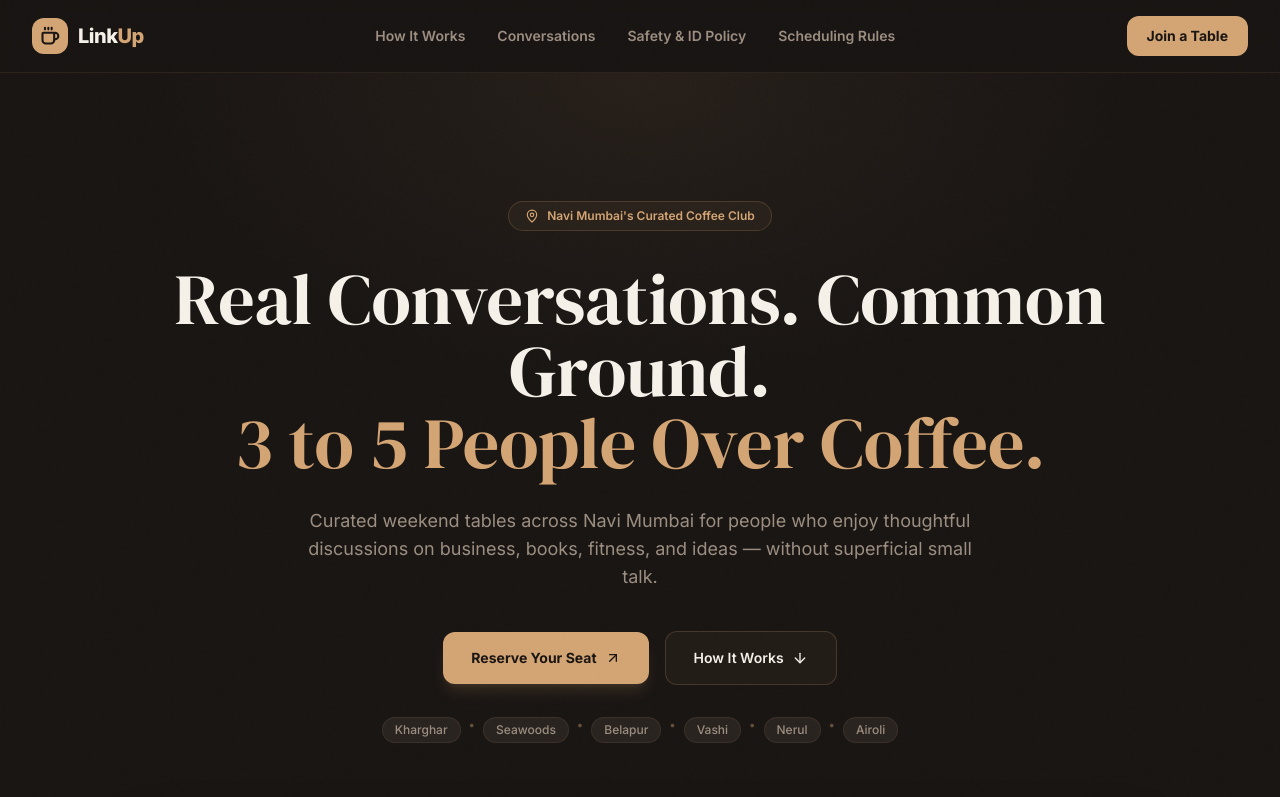
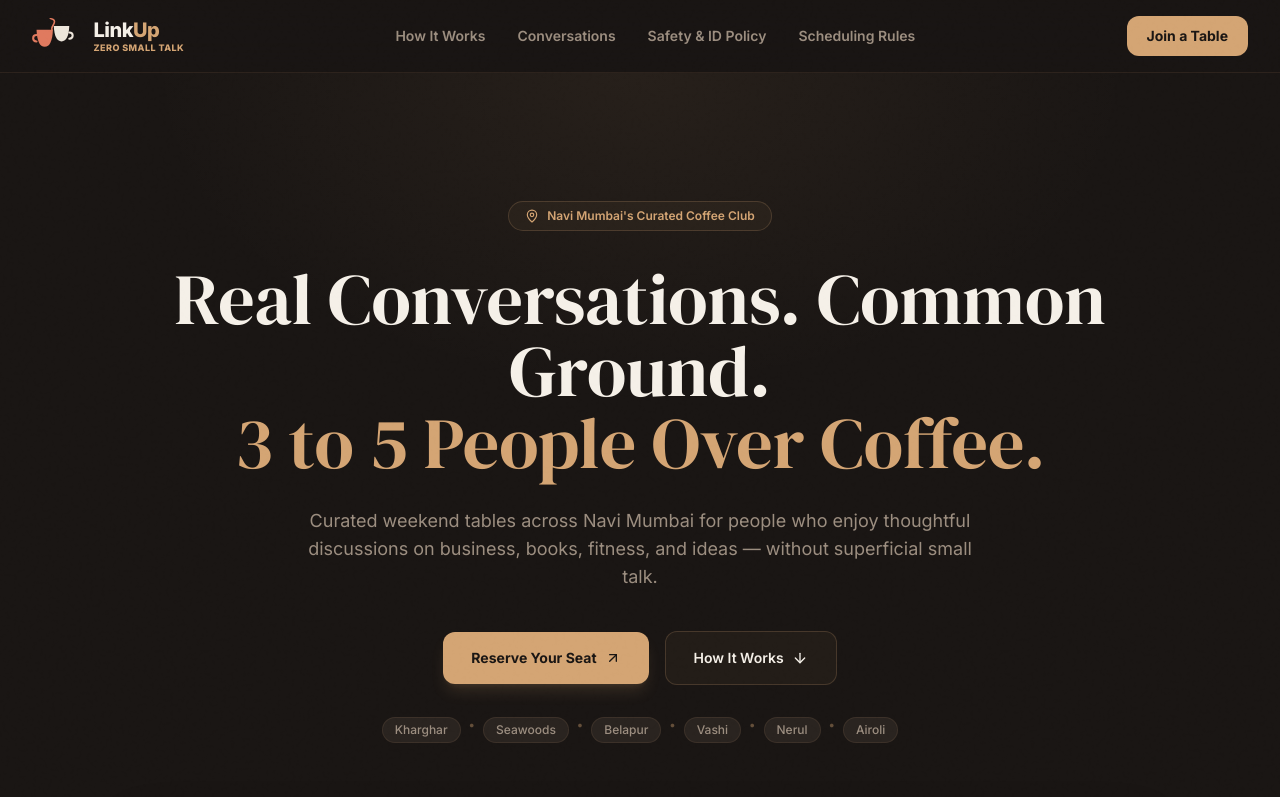
Before and after one commit to yashbahalkar0-crypto/LINKUP, a website: page index.html in a window 1280 px wide. Shown: the top 797 px of the page. Drawn offline with nearby package versions, Linux system fonts and the light colour scheme.

Commit message:
Add official LinkUp logo SVG, tagline 'REAL CONVERSATIONS. ZERO SMALL TALK.' and WhatsApp support number 9326659172

```diff
--- a/index.html
+++ b/index.html
@@ -3,11 +3,11 @@
 <head>
   <meta charset="utf-8">
   <meta name="viewport" content="width=device-width, initial-scale=1">
-  <title>LinkUp — Real Conversations Over Coffee | Navi Mumbai</title>
-  <meta name="description" content="LinkUp curates weekend tables of 3–5 verified people with shared interests over coffee. Thoughtful discussions on startups, books, fitness, and ideas across Navi Mumbai.">
+  <title>LinkUp — Real Conversations. Zero Small Talk. | Navi Mumbai</title>
+  <meta name="description" content="LinkUp curates weekend coffee tables of 3–5 verified people with shared interests. Real conversations, zero small talk across Navi Mumbai.">
 
   <!-- OpenGraph / Social Sharing -->
-  <meta property="og:title" content="LinkUp — Real Conversations Over Coffee in Navi Mumbai">
+  <meta property="og:title" content="LinkUp — Real Conversations. Zero Small Talk.">
   <meta property="og:description" content="Curated tables of 3–5 verified people with shared interests. Weekend meetups across Kharghar, Seawoods, Belapur, Vashi & more.">
   <meta property="og:image" content="https://yourdomain.com/assets/og-card.png">
   <meta property="og:url" content="https://yourdomain.com/">
@@ -65,11 +65,12 @@
   <header class="sticky top-0 z-40 border-b border-amber/10 bg-espresso/90 backdrop-blur-xl">
     <nav class="mx-auto flex h-[72px] max-w-7xl items-center justify-between px-5 lg:px-8">
       <!-- Wordmark -->
-      <a href="index.html" class="flex items-center gap-2.5" aria-label="LinkUp home">
-        <span class="flex h-9 w-9 items-center justify-center rounded-xl bg-amber text-espresso">
-          <i data-lucide="coffee" class="h-5 w-5 stroke-[2.5]"></i>
-        </span>
-        <span class="text-xl font-extrabold tracking-tight text-cream">Link<span class="text-amber">Up</span></span>
+      <a href="index.html" class="flex items-center gap-3" aria-label="LinkUp home">
+        <img src="assets/linkup-mark.svg" alt="LinkUp Logo" class="h-9 w-auto">
+        <div class="flex flex-col">
+          <span class="text-xl font-extrabold tracking-tight text-cream leading-tight">Link<span class="text-amber">Up</span></span>
+          <span class="hidden lg:block text-[9px] font-extrabold tracking-wider text-amber uppercase -mt-0.5">Zero Small Talk</span>
+        </div>
       </a>
 
       <!-- Desktop Nav -->
@@ -95,7 +96,10 @@
     <div id="drawerOverlay" class="drawer-overlay absolute inset-0 bg-black/60 backdrop-blur-sm"></div>
     <div id="drawerPanel" class="drawer-panel absolute right-0 top-0 h-full w-[280px] border-l border-amber/10 bg-espresso p-6">
       <div class="mb-8 flex items-center justify-between">
-        <span class="text-lg font-extrabold text-cream">Link<span class="text-amber">Up</span></span>
+        <div class="flex items-center gap-2.5">
+          <img src="assets/linkup-mark.svg" alt="LinkUp Logo" class="h-7 w-auto">
+          <span class="text-lg font-extrabold text-cream">Link<span class="text-amber">Up</span></span>
+        </div>
         <button id="drawerClose" class="rounded-lg p-2 text-muted hover:text-cream" aria-label="Close menu"><i data-lucide="x" class="h-5 w-5"></i></button>
       </div>
       <div class="flex flex-col gap-4">
@@ -650,9 +654,12 @@
       <div class="grid gap-10 md:grid-cols-3">
         <!-- Brand -->
         <div>
-          <a href="index.html" class="inline-flex items-center gap-2">
-            <span class="flex h-8 w-8 items-center justify-center rounded-lg bg-amber text-espresso"><i data-lucide="coffee" class="h-4 w-4 stroke-[2.5]"></i></span>
-            <span class="text-lg font-extrabold text-cream">Link<span class="text-amber">Up</span></span>
+          <a href="index.html" class="inline-flex items-center gap-3">
+            <img src="assets/linkup-mark.svg" alt="LinkUp Logo" class="h-8 w-auto">
+            <div class="flex flex-col">
+              <span class="text-lg font-extrabold text-cream leading-tight">Link<span class="text-amber">Up</span></span>
+              <span class="text-[9px] font-extrabold tracking-wider text-amber uppercase">Real Conversations. Zero Small Talk.</span>
+            </div>
           </a>
           <p class="mt-4 max-w-xs text-sm text-muted">Curated tables of 3–5 verified people with shared interests. Weekend meetups across Navi Mumbai.</p>
         </div>
@@ -679,7 +686,7 @@
             <a href="conversations.html" class="text-sm text-muted transition hover:text-amber">Conversations</a>
             <a href="safety.html" class="text-sm text-muted transition hover:text-amber">Safety &amp; Privacy</a>
             <a href="rescheduling.html" class="text-sm text-muted transition hover:text-amber">Scheduling Policy</a>
-            <a href="https://wa.me/919999999999?text=Hi%20LinkUp%2C%20I%20have%20a%20question." target="_blank" rel="noopener" class="flex items-center gap-1.5 text-sm text-muted transition hover:text-amber">
+            <a href="https://wa.me/919326659172?text=Hi%20LinkUp%2C%20I%20have%20a%20question." target="_blank" rel="noopener" class="flex items-center gap-1.5 text-sm text-muted transition hover:text-amber">
               <i data-lucide="message-circle" class="h-3.5 w-3.5"></i>WhatsApp Support
             </a>
           </div>
```
Also changed, not shown: conversations.html (+18 -6 lines), how-it-works.html (+18 -6 lines), rescheduling.html (+19 -6 lines), safety.html (+18 -6 lines), assets/linkup-logo.svg (added), assets/linkup-mark.svg (added).
